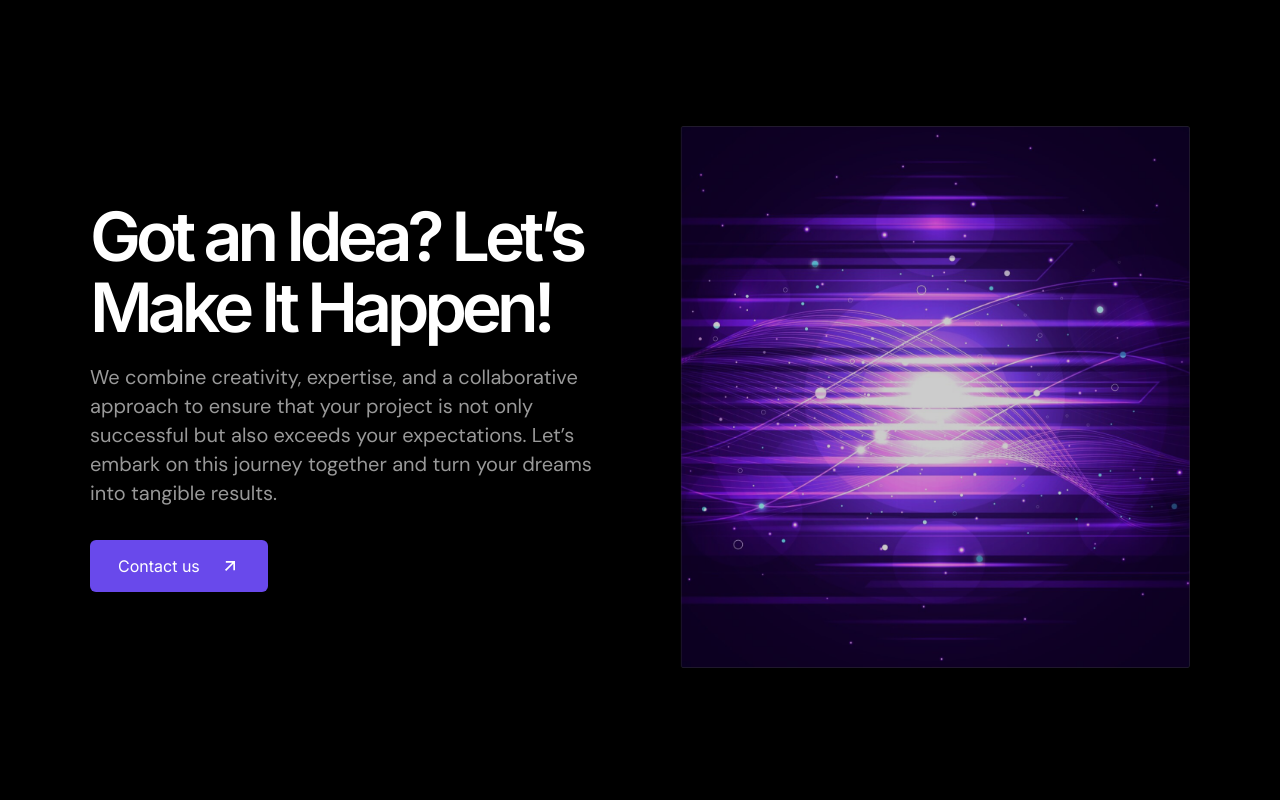
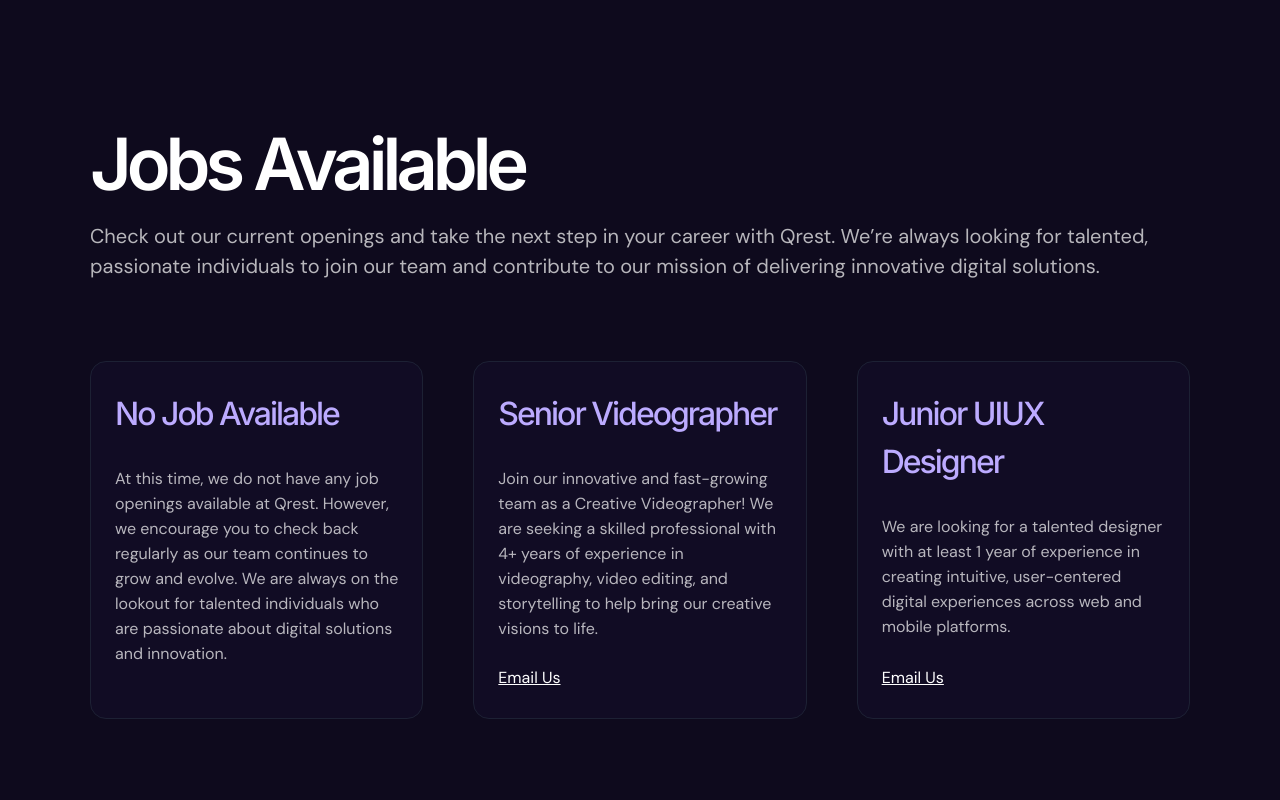
Before and after one commit to ejim11/qrest, a Next.js app: page /career in a window 1280 px wide. Shown: the part 1920-2720 px from the top of the page. Built offline with nearby package versions, Linux system fonts and the light colour scheme.

Commit message:
✅ created the jobs available comp

```diff
--- /dev/null
+++ b/components/career/JobsAvailable.tsx
@@ -0,0 +1,79 @@
+"use client";
+import { motion } from "framer-motion";
+import React from "react";
+
+const JobsAvailable = () => {
+  const data = [
+    {
+      title: "No Job Available",
+      text: "At this time, we do not have any job openings available at Qrest. However, we encourage you to check back regularly as our team continues to grow and evolve. We are always on the lookout for talented individuals who are passionate about digital solutions and innovation.",
+    },
+    {
+      title: "Senior Videographer",
+      text: "Join our innovative and fast-growing team as a Creative Videographer! We are seeking a skilled professional with 4+ years of experience in videography, video editing, and storytelling to help bring our creative visions to life. ",
+      link: "mailto:website@qrest.ng",
+      linkText: "email us",
+    },
+    {
+      title: "Junior UIUX Designer",
+      text: "We are looking for a talented designer with at least 1 year of experience in creating intuitive, user-centered digital experiences across web and mobile platforms. ",
+      link: "mailto:website@qrest.ng",
+      linkText: "email us",
+    },
+  ];
+
+  return (
+    <section className="px-[9rem] py-[14rem] bg-[#0E0A1D]">
+      <motion.h3
+        initial={{ opacity: 0, y: 20 }}
+        whileInView={{ opacity: 1, y: 0 }}
+        viewport={{ once: true }}
+        transition={{ duration: 0.3, ease: "easeIn" }}
+        className="font-inter font-semibold text-[7.2rem] leading-[7.5rem] -tracking-[0.5rem] text-white-1 mb-[2rem]"
+      >
+        Jobs Available
+      </motion.h3>
+      <motion.p
+        initial={{ opacity: 0, y: 20 }}
+        whileInView={{ opacity: 1, y: 0 }}
+        viewport={{ once: true }}
+        transition={{ duration: 0.3, ease: "easeIn", delay: 0.2 }}
+        className="font-dmsans text-[2rem] leading-[3rem] text-white-2"
+      >
+        Check out our current openings and take the next step in your career
+        with Qrest. We’re always looking for talented, passionate individuals to
+        join our team and contribute to our mission of delivering innovative
+        digital solutions.
+      </motion.p>
+      <div className="mt-[8rem] grid grid-cols-service-grid gap-[5rem]">
+        {data.map((data, i) => (
+          <motion.div
+            initial={{ opacity: 0, x: -40 }}
+            whileInView={{ opacity: 1, x: 0 }}
+            viewport={{ once: true }}
+            transition={{ duration: 0.3, ease: "easeIn", delay: i * 0.1 }}
+            key={data.title}
+            className="bg-blue-1 border border-[#1D2134] rounded-[1.6rem] px-[2.4rem] py-[2.8rem] flex flex-col"
+          >
+            <p className="text-[3.2rem] font-inter font-medium -tracking-[0.2rem] text-[#BCABFF] mb-[2.8rem]">
+              {data.title}
+            </p>
+            <p className="text-white-2 font-dmsans leading-[2.5rem] mb-[2.4rem]">
+              {data.text}
+            </p>
+            {data.linkText && (
+              <a
+                href={data.link}
+                className="block mt-auto text-white-1 font-dmsans leading-[2.5rem] capitalize underline hover:text-purple-4 transition-all ease-in duration-150 cursor-pointer"
+              >
+                {data.linkText}
+              </a>
+            )}
+          </motion.div>
+        ))}
+      </div>
+    </section>
+  );
+};
+
+export default JobsAvailable;
```
